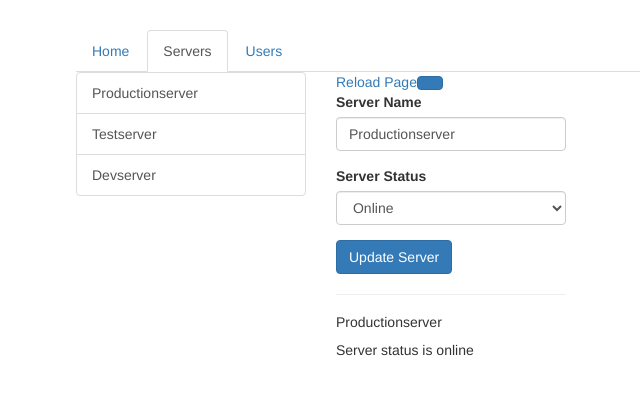
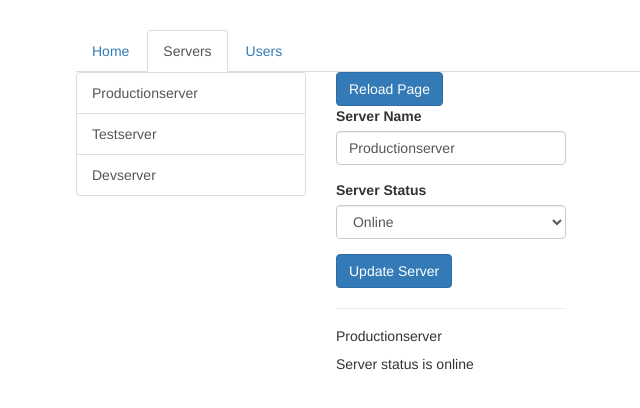
Before and after one commit to galaxyuliana/routing-start, an Angular app: page /servers in a window 1280 px wide. Shown: the top 408 px of the page, without its empty margins (189-829 px from the left). Built offline with nearby package versions, Linux system fonts and the light colour scheme.

Commit message:
Updated code

```diff
--- a/src/app/servers/servers.component.html
+++ b/src/app/servers/servers.component.html
@@ -10,8 +10,7 @@
     </div>
   </div>
   <div class="col-xs-12 col-sm-4">
-    <a routerLink="/servers">Reload Page</a>
-    <button class="btn btn-primary" (click)="onReload()"></button>
+    <button class="btn btn-primary" (click)="onReload()">Reload Page</button>
     <app-edit-server></app-edit-server>
     <hr>
     <app-server></app-server>
```
